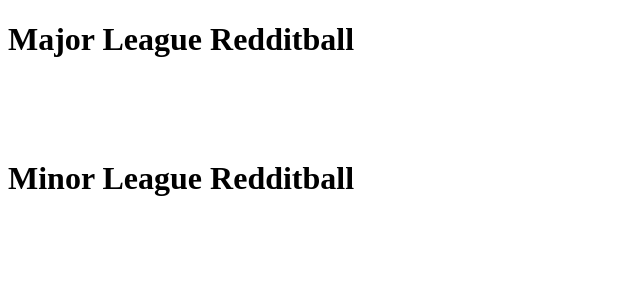
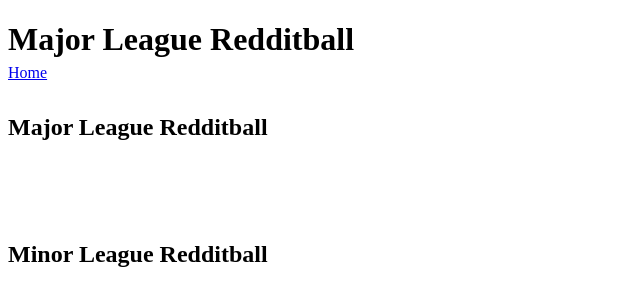
Before and after one commit to jay9909/mlr_website, a Flask app: page /teams in a window 1280 px wide. Shown: the top 306 px of the page, without its empty margins (0-640 px from the left). Run offline with Flask 2, Linux system fonts and the light colour scheme; data that the repository does not hold is empty.

Commit message:
Added back-links to all template pages.

```diff
--- a/web/index/templates/index.html
+++ b/web/index/templates/index.html
@@ -5,8 +5,6 @@
 {% endblock %}
 
 {% block content %}
-  <h1>Major League Redditball</h1>
-
     <a href="/teams">List of all MLR Teams</a>
 
 {% endblock %}
--- a/web/index/templates/team.html
+++ b/web/index/templates/team.html
@@ -39,7 +39,10 @@
 {% endblock %}
 
 {% block content %}
-    <h1>Major League Redditball</h1>
+    <p class="back-links">
+        <a href="{{ url_for('index_bp.index') }}">Home</a> ->
+        <a href="{{ url_for('index_bp.teams') }}">Team list</a>
+    </p>
 
     <h2 class="team-color">{{ team.name }}</h2>
     <p><img src="{{ team.logo_url }}" alt="{{ team.name }} logo"></p>
--- a/web/index/templates/teams.html
+++ b/web/index/templates/teams.html
@@ -22,9 +22,12 @@
 {% endblock %}
 
 {% block content %}
+    <p class="back-links">
+        <a href="{{ url_for('index_bp.index') }}">Home</a>
+    </p>
 
     {% for leeg in leegs %}
-    <h1 class="leeg-head">{{ leeg.leeg_name }}</h1>
+    <h2 class="leeg-head">{{ leeg.leeg_name }}</h2>
 
         <div class="grid">
             {% for (key, team) in leeg.items() %}
--- a/web/templates/layout.html
+++ b/web/templates/layout.html
@@ -5,12 +5,17 @@
     <title>{{ title }}</title>
 
     <style>
+        .back-links {
+            margin-top: -1em;
+            margin-bottom: 2em;
+        }
+
     {% block styles %}{% endblock %}
     </style>
 </head>
 <body>
-
-{% block content %}{% endblock %}
+    <h1>Major League Redditball</h1>
+    {% block content %}{% endblock %}
 
 </body>
 </html>
```
Also changed, not shown: web/index/templates/player.html (+7 -2 lines).
